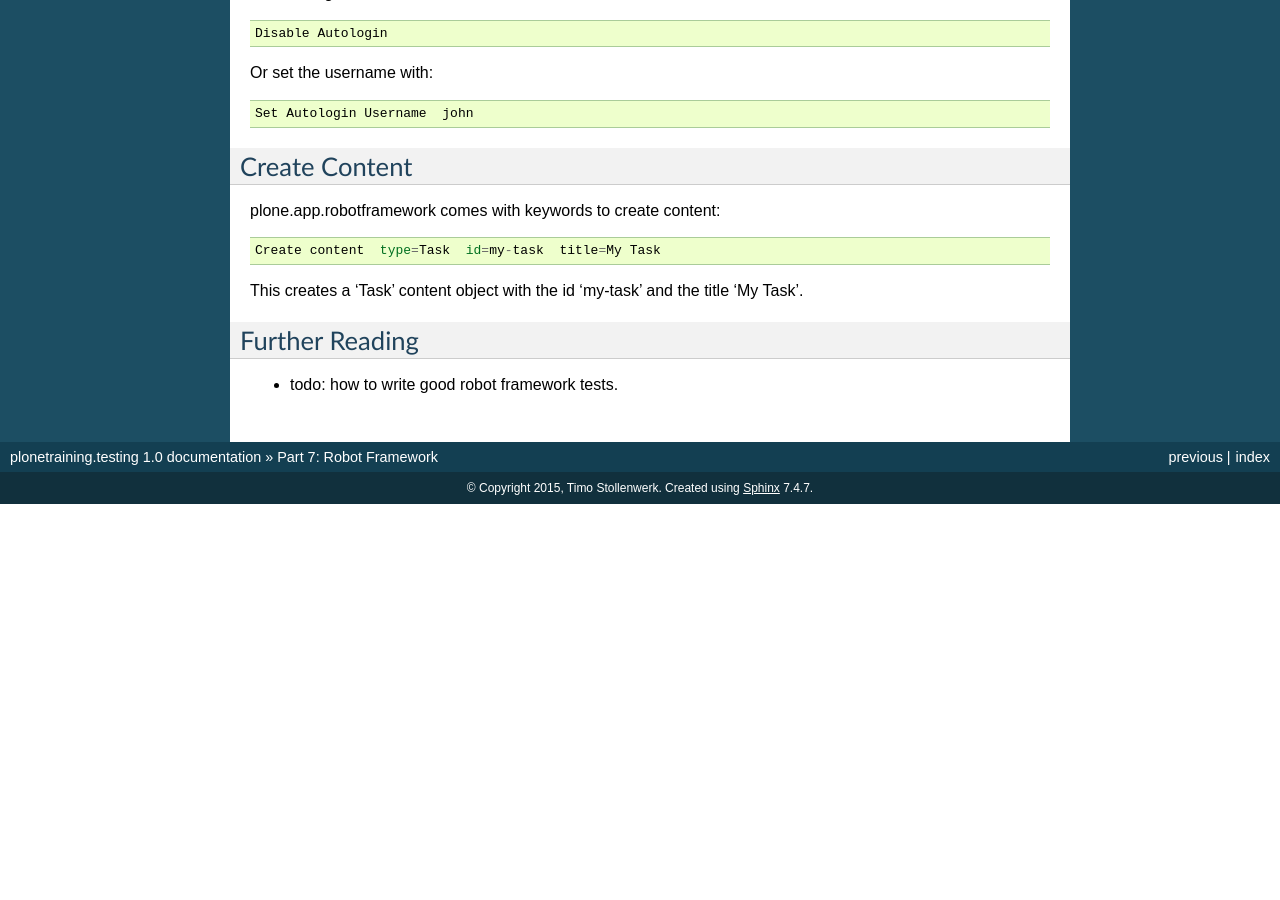
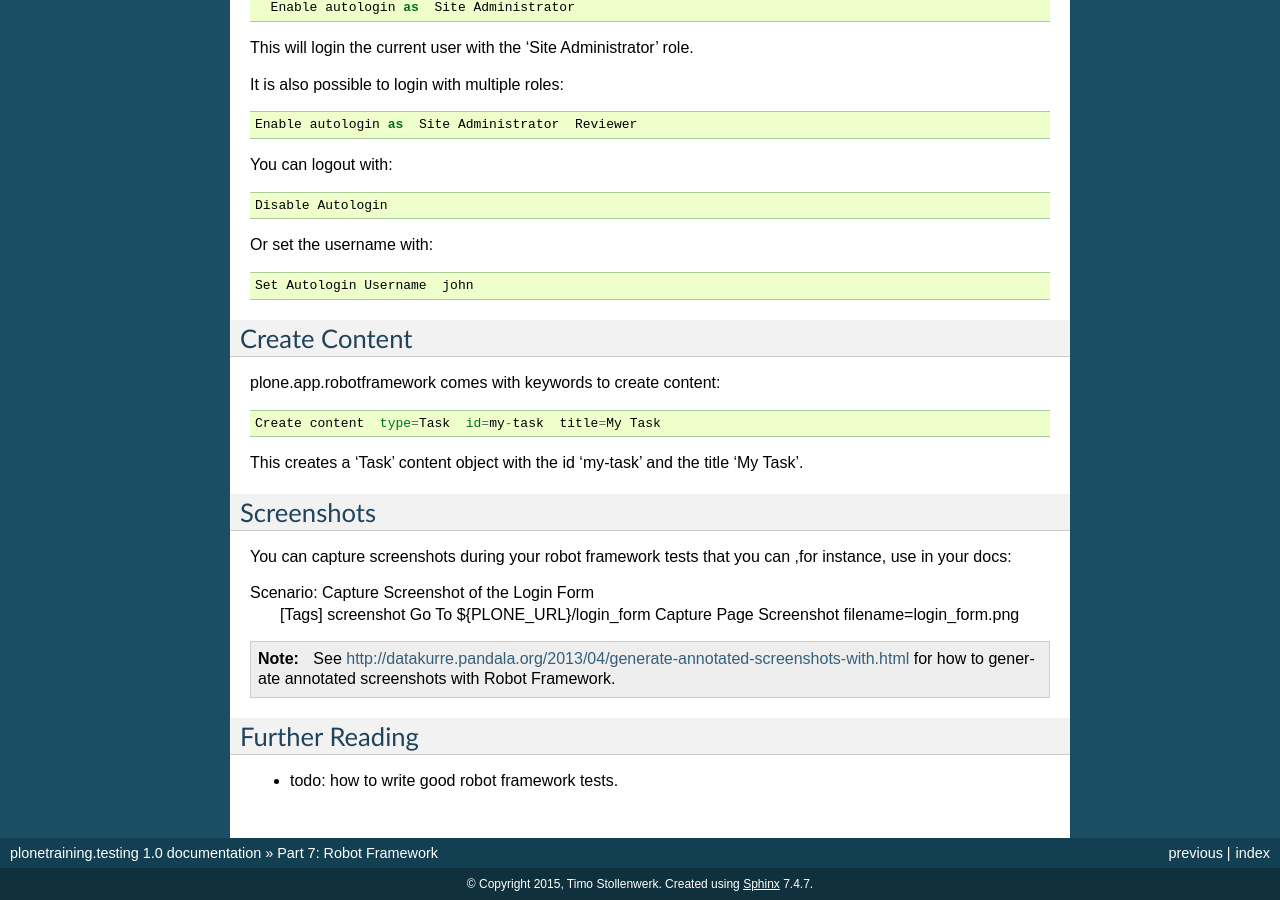
Before and after one commit to tisto/plonetraining.testing, a Sphinx documentation site: the page built from docs/source/robot-framework.rst, in a window 1280 px wide and 900 px high, scrolled down 2817 px. Built offline with Sphinx 7.4.7, drawn with Linux system fonts in a browser that asks for light colours; before the commit the page ends 3321 px from its top, so only the background shows below that; some of the changed text lies outside the part shown.

Commit message:
Add capture screenshot section.

```diff
--- a/docs/source/robot-framework.rst
+++ b/docs/source/robot-framework.rst
@@ -54,6 +54,13 @@ Run the robot tests::
 You can also run the robot test 'stand-alone' without robot-server. Though, this will take more time::
 
   $ bin/test -t test_example --all
+
+Robot Framework Report
+----------------------
+
+Robot Framework creates HTML outputs that allows you to investiate test runs and failures. By default, plone.app.robotframework will write three files (log.html, output.xml and report.html into your buildout directory). Open log.html for a full report.
+
+If tests fail, robot framework will automatically create screenshots, to make it easiert to find the problem.
 
 
 Debugging Robot Framework Tests
@@ -145,6 +152,17 @@ plone.app.robotframework comes with keywords to create content::
 
 This creates a 'Task' content object with the id 'my-task' and the title 'My Task'.
 
+Screenshots
+-----------
+
+You can capture screenshots during your robot framework tests that you can ,for instance, use in your docs::
+
+Scenario: Capture Screenshot of the Login Form
+  [Tags]  screenshot
+  Go To  ${PLONE_URL}/login_form
+  Capture Page Screenshot  filename=login_form.png
+
+.. note:: See http://datakurre.pandala.org/2013/04/generate-annotated-screenshots-with.html for how to generate annotated screenshots with Robot Framework.
 
 Further Reading
 ---------------
```
Also changed, not shown: 1 other file.
